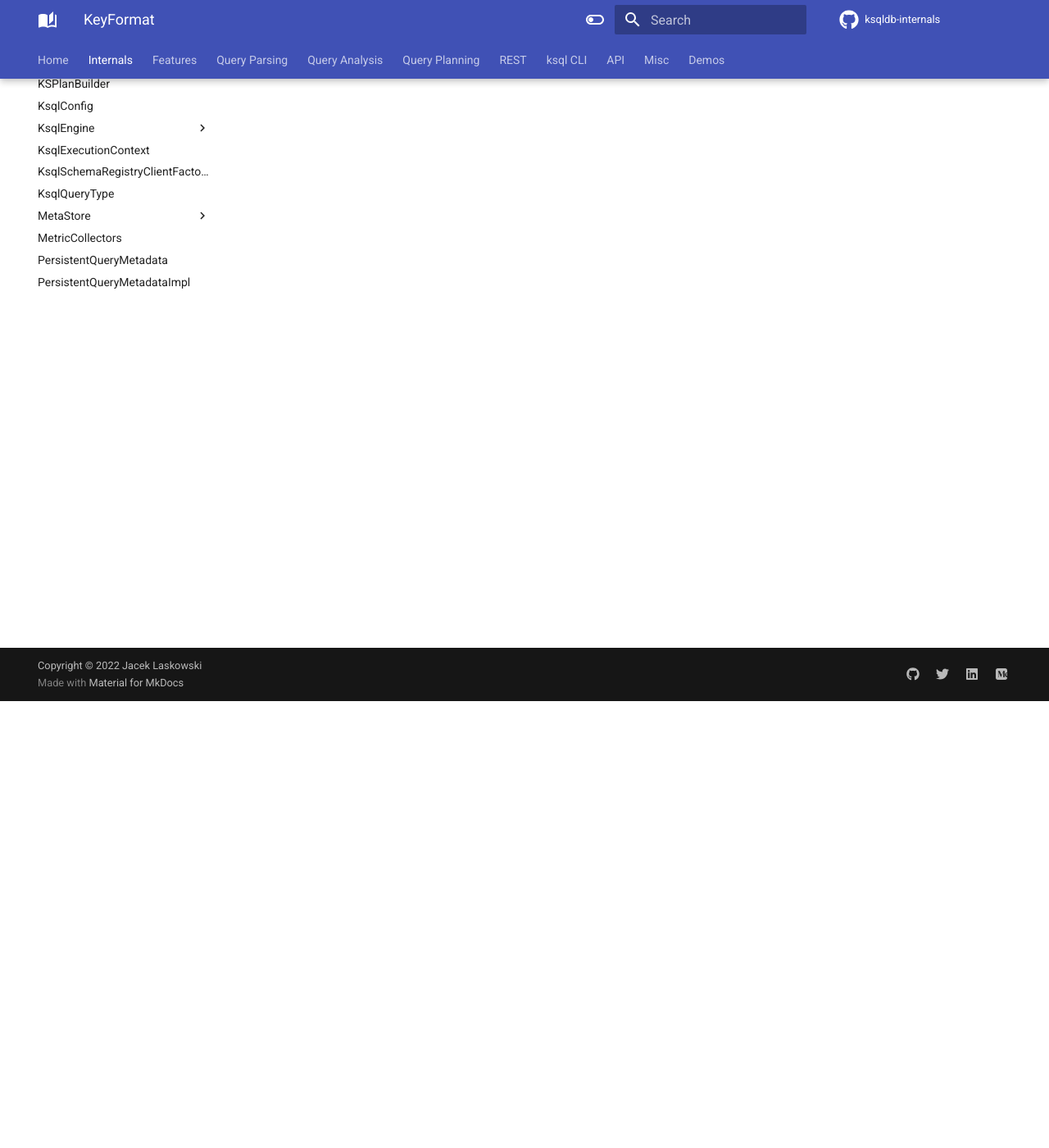
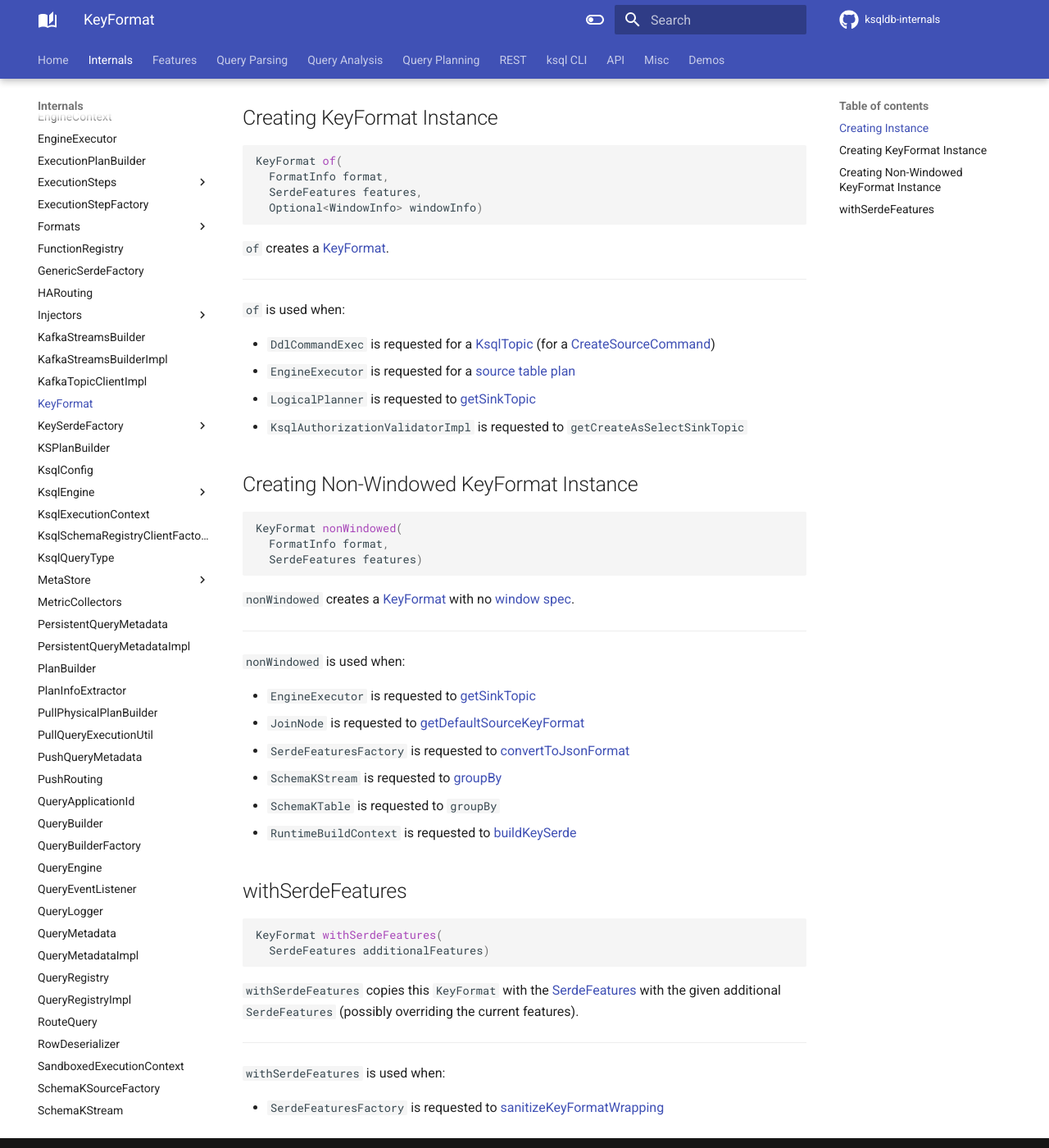
Before and after one commit to japila-books/ksqldb-internals, an MkDocs documentation site: the page built from docs/KeyFormat.md, in a window 1280 px wide and 1400 px high, scrolled down 545 px. Shown: the whole window at 82% size. Built offline with MkDocs 1.6.1 and Material for MkDocs 9.7.7, drawn with Linux system fonts in a browser that asks for light colours; comment, search, counter and statistics services are not loaded; some of the changed text lies outside the part shown.

Commit message:
KafkaFormat et al.

````diff
--- a/docs/KeyFormat.md
+++ b/docs/KeyFormat.md
@@ -1,3 +1,73 @@
 # KeyFormat
 
-`KeyFormat` is...FIXME
+## Creating Instance
+
+`KeyFormat` takes the following to be created:
+
+* <span id="format"> Format Specification (`FormatInfo`)
+* <span id="features"> `SerdeFeatures`
+* <span id="window"> Window Specification (`WindowInfo`)
+
+`KeyFormat` is created using the following:
+
+* [nonWindowed](#nonWindowed)
+* [windowed](#windowed)
+* [of](#of)
+* [withSerdeFeatures](#withSerdeFeatures)
+* [withoutSerdeFeatures](#withoutSerdeFeatures)
+
+## <span id="of"> Creating KeyFormat Instance
+
+```java
+KeyFormat of(
+  FormatInfo format,
+  SerdeFeatures features,
+  Optional<WindowInfo> windowInfo)
+```
+
+`of` creates a [KeyFormat](#creating-instance).
+
+---
+
+`of` is used when:
+
+* `DdlCommandExec` is requested for a [KsqlTopic](DdlCommandExec.md#getKsqlTopic) (for a [CreateSourceCommand](CreateSourceCommand.md))
+* `EngineExecutor` is requested for a [source table plan](EngineExecutor.md#sourceTablePlan)
+* `LogicalPlanner` is requested to [getSinkTopic](planner/LogicalPlanner.md#getSinkTopic)
+* `KsqlAuthorizationValidatorImpl` is requested to `getCreateAsSelectSinkTopic`
+
+## <span id="nonWindowed"> Creating Non-Windowed KeyFormat Instance
+
+```java
+KeyFormat nonWindowed(
+  FormatInfo format,
+  SerdeFeatures features)
+```
+
+`nonWindowed` creates a [KeyFormat](#creating-instance) with no [window spec](#window).
+
+---
+
+`nonWindowed` is used when:
+
+* `EngineExecutor` is requested to [getSinkTopic](EngineExecutor.md#getSinkTopic)
+* `JoinNode` is requested to [getDefaultSourceKeyFormat](planner/JoinNode.md#getDefaultSourceKeyFormat)
+* `SerdeFeaturesFactory` is requested to [convertToJsonFormat](SerdeFeaturesFactory.md#convertToJsonFormat)
+* `SchemaKStream` is requested to [groupBy](SchemaKStream.md#groupBy)
+* `SchemaKTable` is requested to `groupBy`
+* `RuntimeBuildContext` is requested to [buildKeySerde](RuntimeBuildContext.md#buildKeySerde)
+
+## <span id="withSerdeFeatures"> withSerdeFeatures
+
+```java
+KeyFormat withSerdeFeatures(
+  SerdeFeatures additionalFeatures)
+```
+
+`withSerdeFeatures` copies this `KeyFormat` with the [SerdeFeatures](#features) with the given additional `SerdeFeatures` (possibly overriding the current features).
+
+---
+
+`withSerdeFeatures` is used when:
+
+* `SerdeFeaturesFactory` is requested to [sanitizeKeyFormatWrapping](SerdeFeaturesFactory.md#sanitizeKeyFormatWrapping)
--- a/mkdocs.yml
+++ b/mkdocs.yml
@@ -183,6 +183,7 @@ nav:
     - SchemaKSourceFactory: SchemaKSourceFactory.md
     - SchemaKStream: SchemaKStream.md
     - SerdeFeaturesFactory: SerdeFeaturesFactory.md
+    - SerdeUtil: SerdeUtil.md
     - ServiceContext: ServiceContext.md
     - ServiceContextFactory: ServiceContextFactory.md
     - ServiceInfo: ServiceInfo.md
````
Also changed, not shown: docs/KafkaFormat.md (+53 -1 lines), docs/KafkaSerdeFactory.md (+37 -4 lines), docs/SerdeUtil.md (added, +3 -0 lines).
